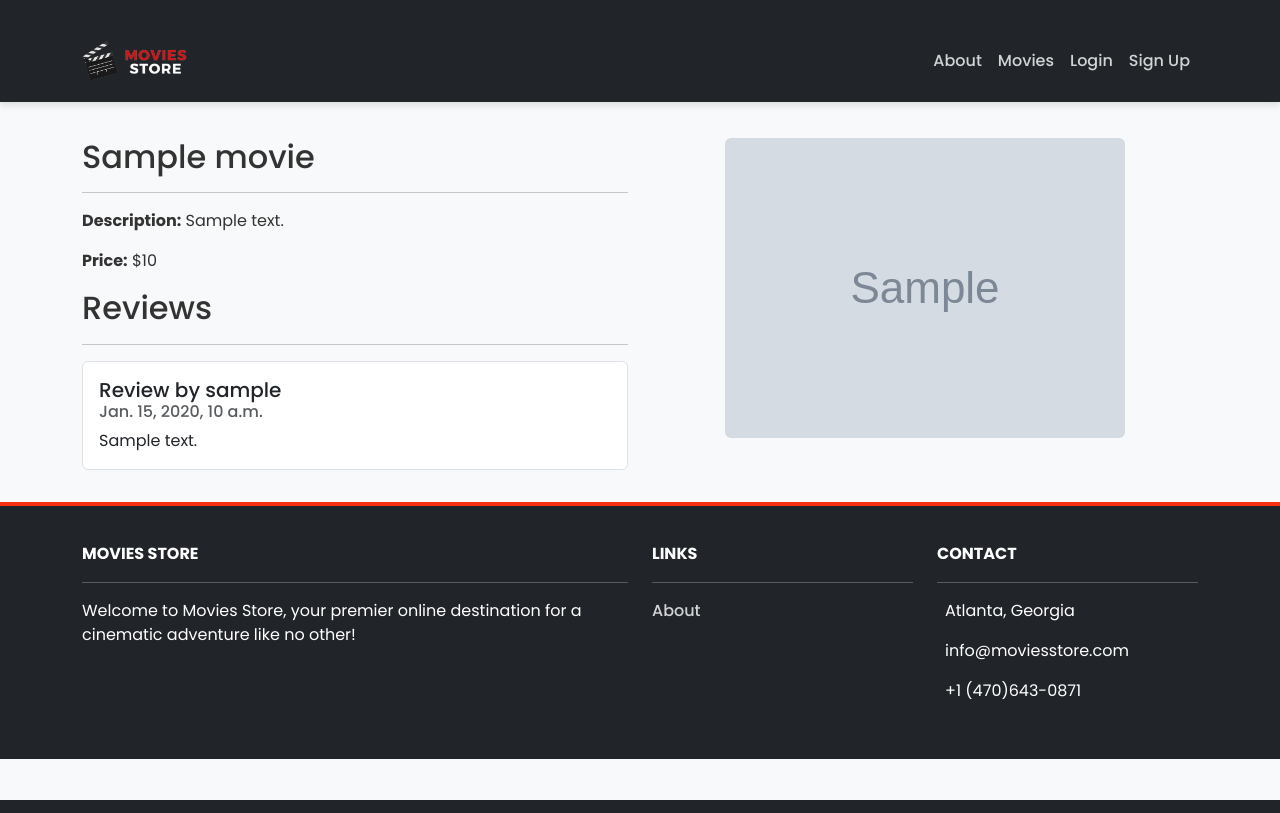
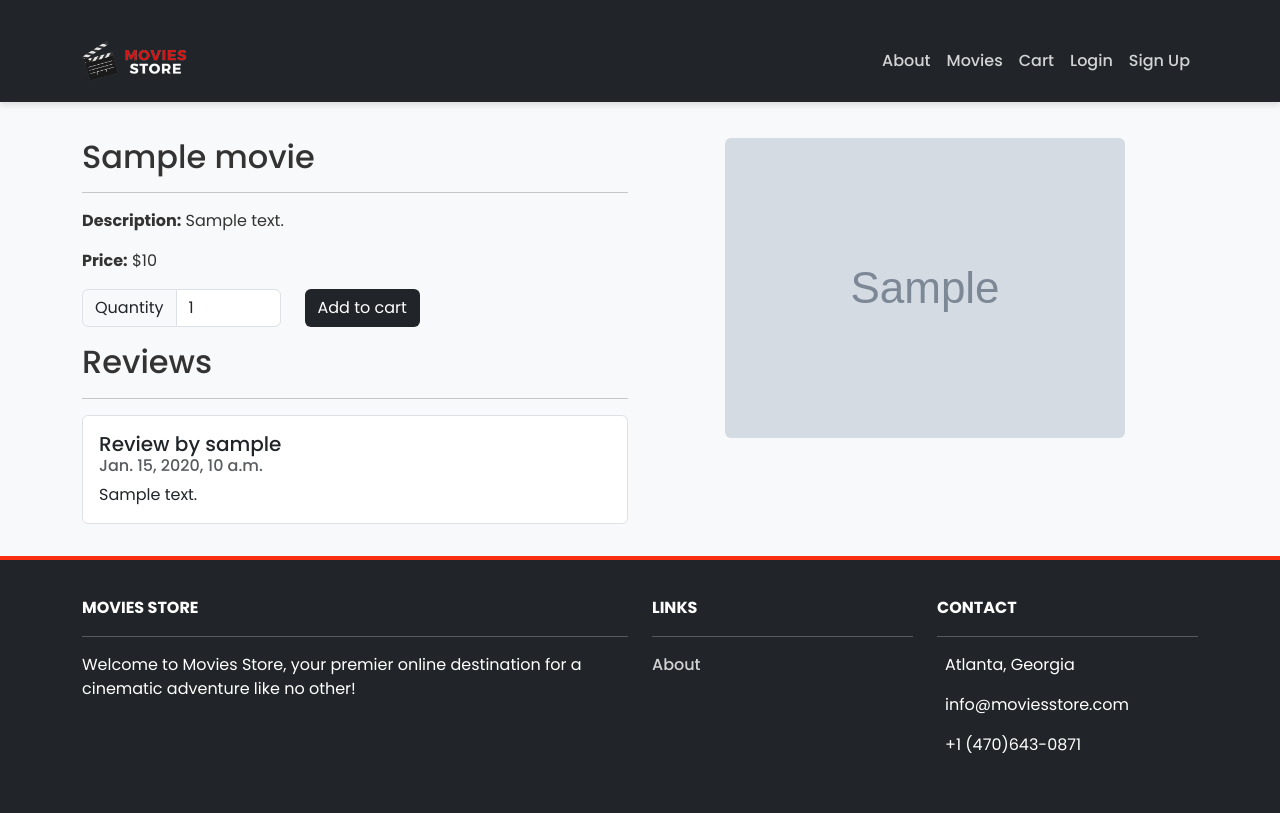
Before and after one commit to Shreyas765/GT-Movies-Store, a Django app: template movies/templates/movies/show.html in a window 1280 px wide. Run offline with Django 5.2, Linux system fonts and the light colour scheme; the template is opened without the code that fills it: most values are stand-ins (such as "Sample title", 1, 10 or a date in 2020); grey boxes marked "Sample" are stand-in pictures.

Commit message:
Chapter 10 - Cart functionality

```diff
--- a/GTMoviesStore/settings.py
+++ b/GTMoviesStore/settings.py
@@ -40,6 +40,7 @@ INSTALLED_APPS = [
     'home',
     'movies',
     'accounts',
+    'cart'
 ]
 
 MIDDLEWARE = [
--- a/GTMoviesStore/templates/base.html
+++ b/GTMoviesStore/templates/base.html
@@ -23,6 +23,7 @@
           <div class="navbar-nav">
             <a class="nav-link" href="{% url 'home.about' %}">About</a>
             <a class="nav-link" href="{% url 'movies.index' %}">Movies</a>
+            <a class="nav-link" href="{% url 'cart.index' %}">Cart</a>
             {% if user.is_authenticated %}
               <a class="nav-link" href="{% url 'accounts.logout' %}">Logout ({{ user.username }})</a>
             {% else %}
--- a/GTMoviesStore/urls.py
+++ b/GTMoviesStore/urls.py
@@ -25,6 +25,7 @@ urlpatterns = [
     path('', include('home.urls')),
     path('movies/', include('movies.urls')),
     path('accounts/', include('accounts.urls')),
+    path('cart/', include('cart.urls')),
 ]
 urlpatterns += static(settings.MEDIA_URL,
     document_root=settings.MEDIA_ROOT)
--- /dev/null
+++ b/cart/templatetags/cart_filters.py
@@ -0,0 +1,5 @@
+from django import template
+register = template.Library()
+@register.filter(name='get_quantity')
+def get_cart_quantity(cart, movie_id):
+    return cart[str(movie_id)]
--- /dev/null
+++ b/cart/utils.py
@@ -0,0 +1,6 @@
+def calculate_cart_total(cart, movies_in_cart):
+    total = 0
+    for movie in movies_in_cart:
+        quantity = cart[str(movie.id)]
+        total += movie.price * int(quantity)
+    return total
--- a/movies/templates/movies/show.html
+++ b/movies/templates/movies/show.html
@@ -9,6 +9,27 @@
         <hr />
         <p><b>Description:</b> {{ template_data.movie.description }}</p>
         <p><b>Price:</b> ${{ template_data.movie.price }}</p>
+        <p class="card-text">
+          <form method="post"
+            action="{% url 'cart.add' id=template_data.movie.id %}">
+            <div class="row">
+              {% csrf_token %}
+              <div class="col-auto">
+                <div class="input-group col-auto">
+                  <div class="input-group-text">Quantity
+                    </div>
+                  <input type="number" min="1" max="10"
+                    class="form-control quantity-input"
+                         name="quantity" value="1">
+                </div>
+              </div>
+              <div class="col-auto">
+                <button class="btn bg-dark text-white"
+                  type="submit">Add to cart</button>
+              </div>
+            </div>
+          </form>
+        </p>
           <h2>Reviews</h2>
             <hr />
             <ul class="list-group">
```
Also changed, not shown: cart/templates/cart/index.html (added, +51 -0 lines), cart/urls.py (added, +7 -0 lines).
